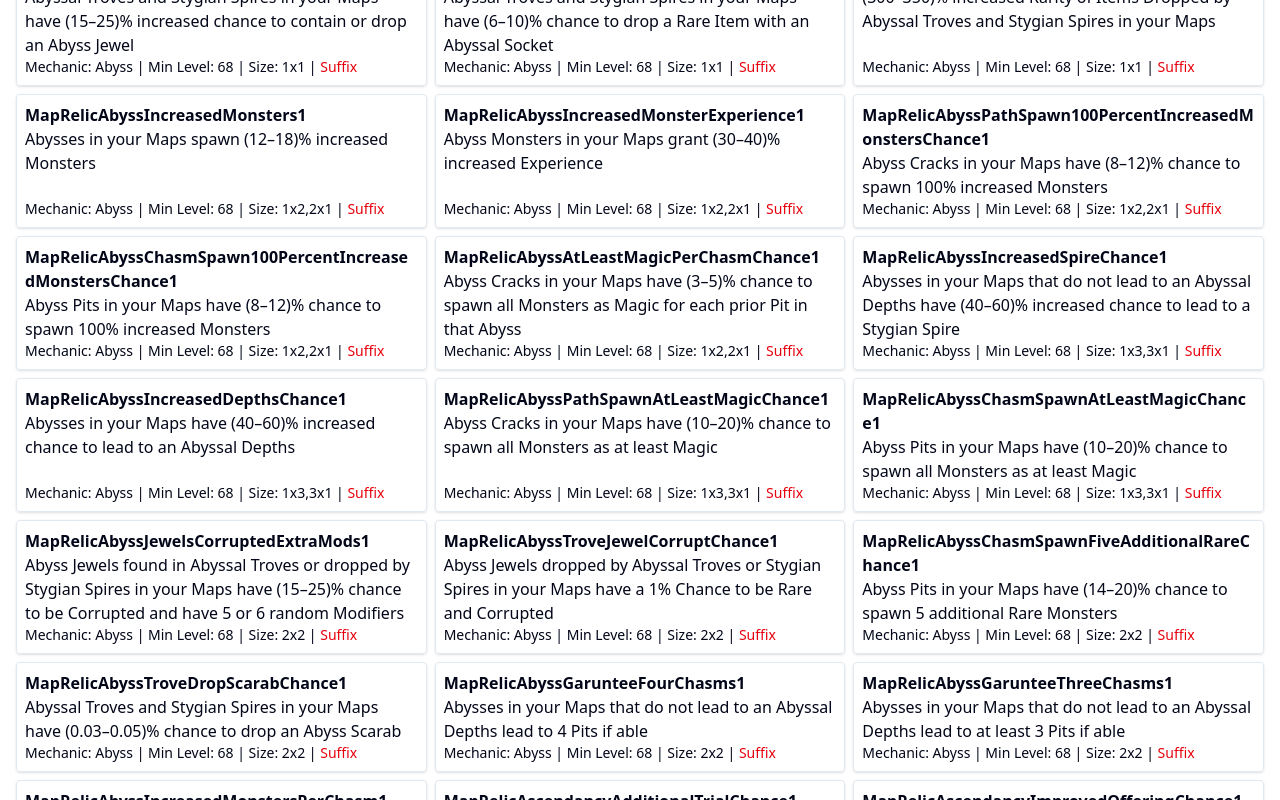
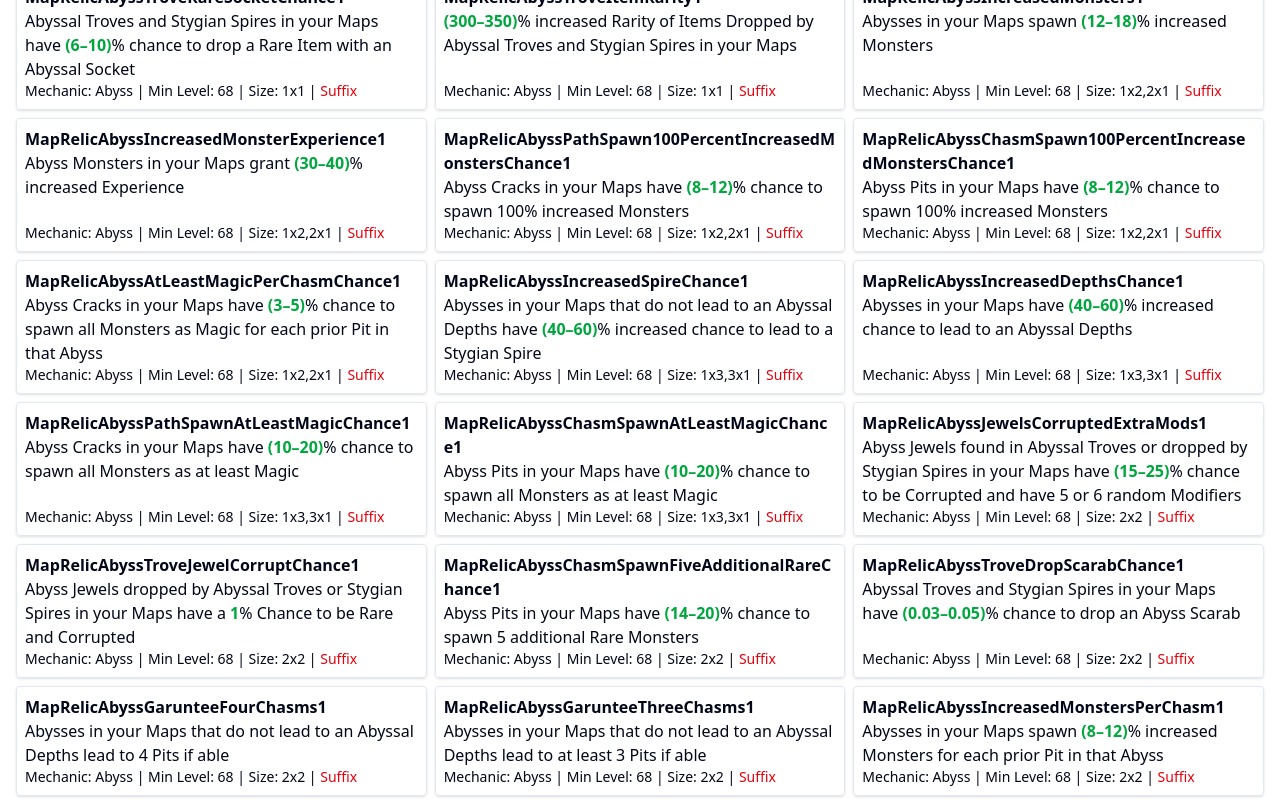
Before and after one commit to praetoros/poe-idol-strat, a React (Vite) app: page / in a window 1280 px wide. Shown: the part 540-1340 px from the top of the page. Built offline with nearby package versions, Linux system fonts and the light colour scheme.

Commit message:
trade link exact match, range highlighting

```diff
--- a/src/components/idol-list-item.tsx
+++ b/src/components/idol-list-item.tsx
@@ -1,12 +1,53 @@
 // components/idol-list-item.tsx (Modified)
 import { type EnrichedIdolData, idolTypeToSize } from "@/helpers/idol";
+import { toast } from "sonner";
 
 interface IdolListItemProps {
 	idol: EnrichedIdolData;
-	copyTradeText: (tradeStr: string) => void;
 }
 
-function IdolListItem({ idol, copyTradeText }: IdolListItemProps) {
+function copyTradeText(tradeStr: string) {
+	const tempDiv = document.createElement("div");
+	tempDiv.innerHTML = tradeStr;
+
+	const spans = tempDiv.querySelectorAll("span");
+	for (const span of spans) {
+		const spanReplacement = `${span.textContent?.startsWith("+") ? "+" : ""}#`;
+		span.parentNode?.insertBefore(
+			document.createTextNode(spanReplacement),
+			span,
+		);
+		span.parentNode?.removeChild(span);
+	}
+
+	const breaks = tempDiv.querySelectorAll("br");
+	for (const br of breaks) {
+		br.parentNode?.insertBefore(document.createTextNode(" "), br);
+		br.parentNode?.removeChild(br);
+	}
+
+	const textToCopy = tempDiv.textContent || tempDiv.innerText;
+
+	if (textToCopy) {
+		if (navigator.clipboard) {
+			navigator.clipboard
+				.writeText(textToCopy)
+				.then(() => {
+					toast("Trade search text copied to clipboard.");
+				})
+				.catch((err) => {
+					toast("Failed to copy text.");
+					console.error("Failed to copy text: ", err);
+				});
+		} else {
+			toast("Your browser does not support copying to clipboard.");
+		}
+	} else {
+		toast("No text to copy after removing spans.");
+	}
+}
+
+function IdolListItem({ idol }: IdolListItemProps) {
 	return (
 		// biome-ignore lint/a11y/useKeyWithClickEvents: <explanation>
 		<li
@@ -18,6 +59,7 @@ function IdolListItem({ idol, copyTradeText }: IdolListItemProps) {
 			<p
 				// biome-ignore lint/security/noDangerouslySetInnerHtml: <explanation>
 				dangerouslySetInnerHTML={{ __html: idol.str }}
+				className="[&>span]:font-bold [&>span]:text-green-600"
 			/>
 			<p className="mt-auto text-sm">
 				Mechanic: {idol.Mechanic} | Min Level: {idol.Level} | Size:{" "}
--- a/src/components/idol-list.tsx
+++ b/src/components/idol-list.tsx
@@ -9,44 +9,7 @@ import {
 } from "@/helpers/idol";
 import useUrlState from "@/hooks/useUrlState.ts";
 import { useEffect, useMemo, useRef, useState } from "react";
-import { toast } from "sonner";
 import MechanicDropdown from "./idol-mechanic-dropdown";
-
-function copyTradeText(tradeStr: string) {
-	const tempDiv = document.createElement("div");
-	tempDiv.innerHTML = tradeStr;
-
-	const spans = tempDiv.querySelectorAll("span");
-	for (const span of spans) {
-		span.parentNode?.removeChild(span);
-	}
-
-	const breaks = tempDiv.querySelectorAll("br");
-	for (const br of breaks) {
-		br.parentNode?.insertBefore(document.createTextNode(" "), br);
-		br.parentNode?.removeChild(br);
-	}
-
-	const textToCopy = tempDiv.textContent || tempDiv.innerText;
-
-	if (textToCopy) {
-		if (navigator.clipboard) {
-			navigator.clipboard
-				.writeText(textToCopy)
-				.then(() => {
-					toast("Trade search text copied to clipboard.");
-				})
-				.catch((err) => {
-					toast("Failed to copy text.");
-					console.error("Failed to copy text: ", err);
-				});
-		} else {
-			toast("Your browser does not support copying to clipboard.");
-		}
-	} else {
-		toast("No text to copy after removing spans.");
-	}
-}
 
 function IdolList() {
 	const [{ searchQuery, activeMechanics, activeIdolTypes }, setUrlState] =
@@ -264,11 +227,7 @@ function IdolList() {
 
 			<ul className="grid grid-cols-1 gap-2 md:grid-cols-2 xl:grid-cols-3">
 				{filteredIdols.map((idol) => (
-					<IdolListItem
-						key={idol.Code}
-						idol={idol}
-						copyTradeText={copyTradeText}
-					/>
+					<IdolListItem key={idol.Code} idol={idol} />
 				))}
 			</ul>
 			{filteredIdols.length === 0 && (
--- a/src/helpers/idol.ts
+++ b/src/helpers/idol.ts
@@ -220,4 +220,4 @@ export const allIdolData: EnrichedIdolData[] = [
 	...idol2.map((idol) => idolDataWithTypeAndMechanic(idol, IdolTypes.Idol2)),
 	...idol3.map((idol) => idolDataWithTypeAndMechanic(idol, IdolTypes.Idol3)),
 	...idol4.map((idol) => idolDataWithTypeAndMechanic(idol, IdolTypes.Idol4)),
-];
+].filter((idol) => !idol.str.includes("144&ndash;180")); // Remove 144-180 affixes since they are only for ruthless
```
